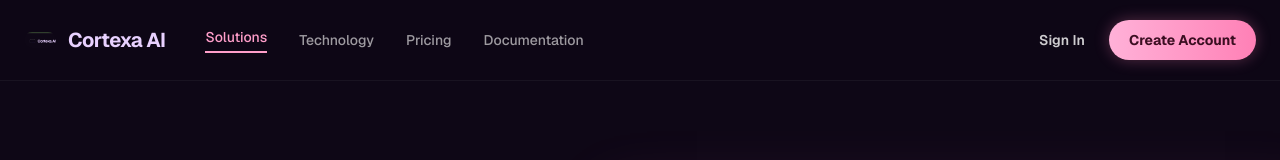
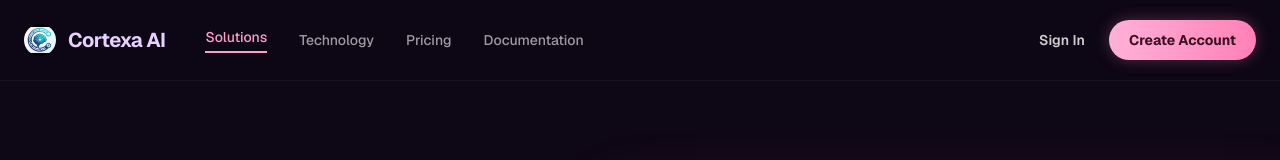
Before and after one commit to prince-1104/LifeOS-AI, a Next.js app in the folder frontend/: page / in a window 1280 px wide. Shown: the top 160 px of the page. Built offline with nearby package versions, Linux system fonts and the light colour scheme; no server answers.

Commit message:
fix: actually track the hero_mockup.png image and revert to verified high-res logo

```diff
--- a/frontend/components/landing/LandingPage.tsx
+++ b/frontend/components/landing/LandingPage.tsx
@@ -45,7 +45,7 @@ export function LandingPage() {
         <div className="max-w-7xl mx-auto px-6 h-20 flex items-center justify-between">
           <div className="flex items-center gap-10">
             <span className="flex items-center gap-3 text-xl font-bold tracking-tight text-[#E8D1FF]">
-              <Image src="/navbar_logo.png" alt="Cortexa AI" width={32} height={32} className="rounded-full object-contain" />
+              <Image src="/logo.png" alt="Cortexa AI" width={32} height={32} className="rounded-full object-contain" />
               Cortexa AI
             </span>
             <div className="hidden md:flex items-center gap-8 text-sm font-medium">
```
Also changed, not shown: frontend/public/hero_mockup.png (added).
